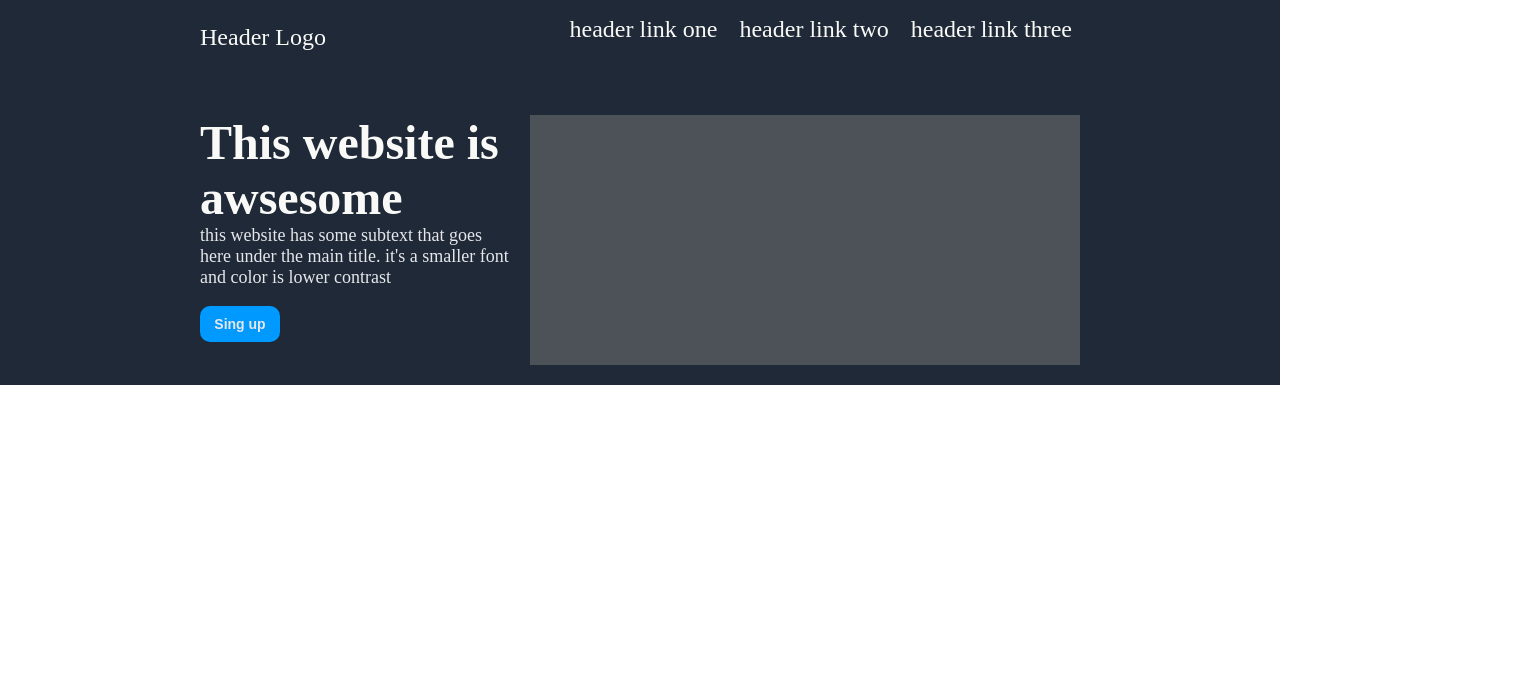
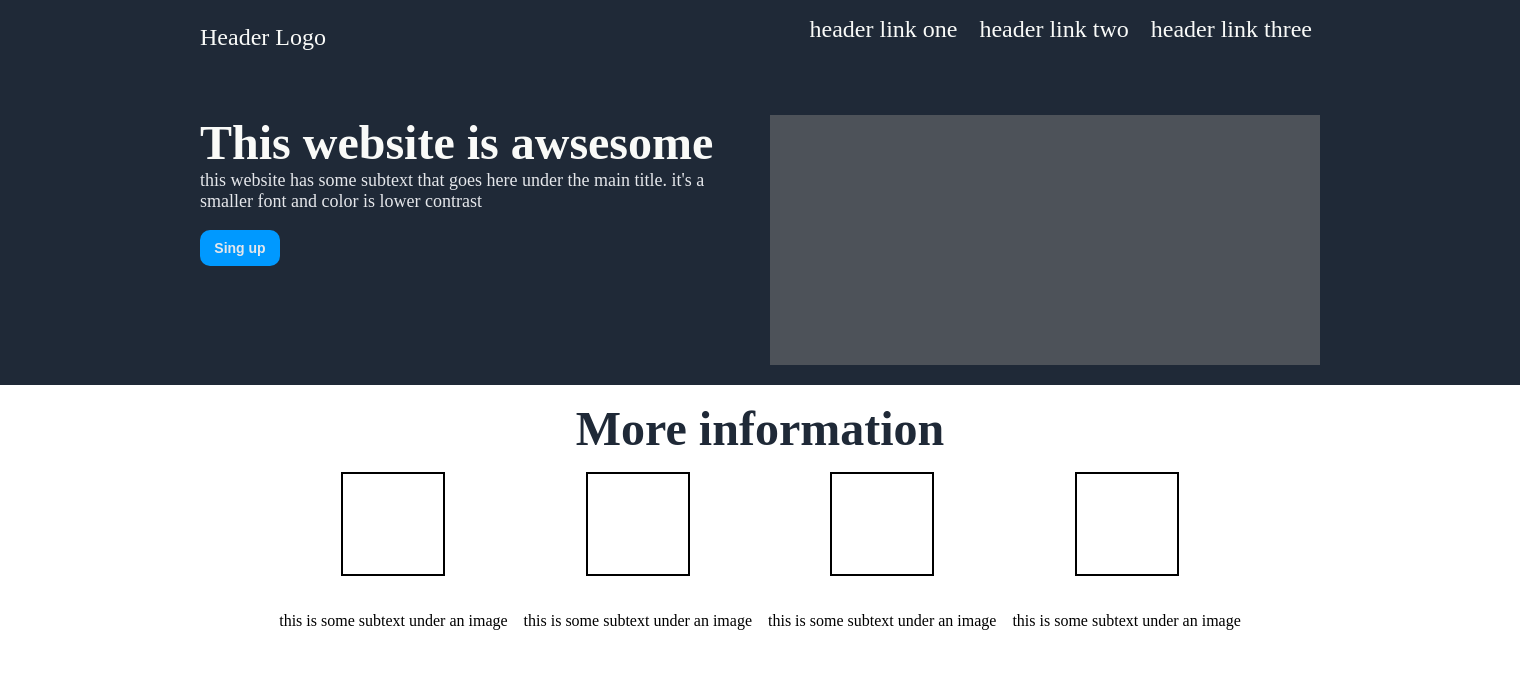
Before and after one commit to oubijjane/Landing-Page, a plain HTML site: page index.html in a window 1280 px wide. Shown: the whole page, 1520 px wide, since content can reach past the window. Drawn offline with Linux system fonts and the light colour scheme.

Commit message:
start on the second part
add the images holder with it's subtext and aling
them correctly

```diff
--- a/index.html
+++ b/index.html
@@ -33,6 +33,30 @@
             </div>
         </div>
     </div>
+    <div class="info">
+        <div>
+            <p class="title">More information</p>
+        </div>
+        <div class="container3">
+            <div class="content">
+                <div class="img"></div>
+                <p>this is some subtext under an image</p>
+            </div>
+            <div class="content">
+                <div class="img"></div>
+                <p>this is some subtext under an image</p>
+            </div>
+            <div class="content">
+                <div class="img"></div>
+                <p>this is some subtext under an image</p>
+            </div>
+            <div class="content">
+                <div class="img"></div>
+                <p>this is some subtext under an image</p>
+            </div>
+            </div>
+        </div>
+    </div>
 </body>
 
 </html>
--- a/style.css
+++ b/style.css
@@ -1,5 +1,8 @@
 body {
     margin: 0px;
+    display: flex;
+    flex-direction: column;
+    flex-wrap: wrap;
 }
 
 .header {
@@ -77,3 +80,35 @@ button {
     font-weight: bold;
 
 }
+
+.info {
+    display: flex;
+    flex-direction: column;
+    align-items: center;
+    padding: 16px;
+    gap: 16px;
+}
+
+.container3 {
+    display: flex;
+    justify-content: space-between;
+    padding: 0px 250px;
+    align-items: center;
+    gap: 16px
+}
+.img {
+    width: 100px;
+    height: 100px;
+    border: 2px solid black;
+}
+
+.container3 .content {
+    display: flex;
+    flex-direction: column;
+    align-items: center;
+}
+.info .title {
+    font: 36px;
+    font-weight: bold;
+    color: #1F2937;
+}
```
